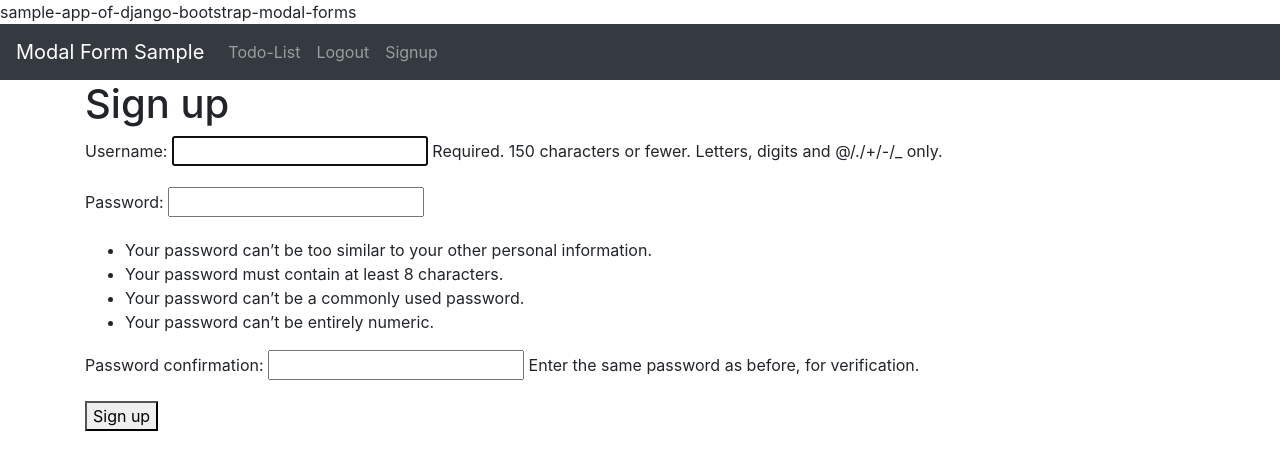
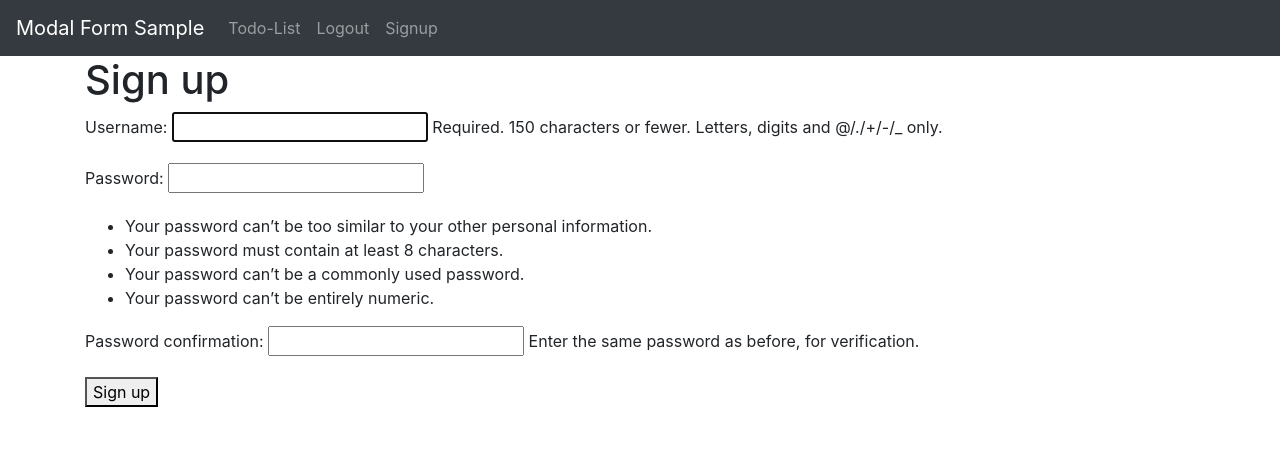
Before and after one commit to pawami-powerplatform/sample-app-of-django-bootstrap-modal-forms-plugin, a Django app: page /signup/ in a window 1280 px wide. Shown: the top 470 px of the page. Run offline with Django 3.2, Linux system fonts and the light colour scheme; some libraries are stand-ins or nearby versions.

Commit message:
modified base.html

```diff
--- a/templates/base.html
+++ b/templates/base.html
@@ -6,7 +6,7 @@
     <meta name="viewport" content="width=device-width, initial-scale=1, shrink-to-fit=no">
 
     <!-- Bootstrap CSS -->
-sample-app-of-django-bootstrap-modal-forms    <link rel="stylesheet" href="https://stackpath.bootstrapcdn.com/bootstrap/4.1.3/css/bootstrap.min.css" integrity="sha384-MCw98/SFnGE8fJT3GXwEOngsV7Zt27NXFoaoApmYm81iuXoPkFOJwJ8ERdknLPMO" crossorigin="anonymous">
+    <link rel="stylesheet" href="https://stackpath.bootstrapcdn.com/bootstrap/4.1.3/css/bootstrap.min.css" integrity="sha384-MCw98/SFnGE8fJT3GXwEOngsV7Zt27NXFoaoApmYm81iuXoPkFOJwJ8ERdknLPMO" crossorigin="anonymous">
 
     <!-- Optional JavaScript -->
     <!-- jQuery first, then Popper.js, then Bootstrap JS -->
```
Also changed, not shown: db.sqlite3.
